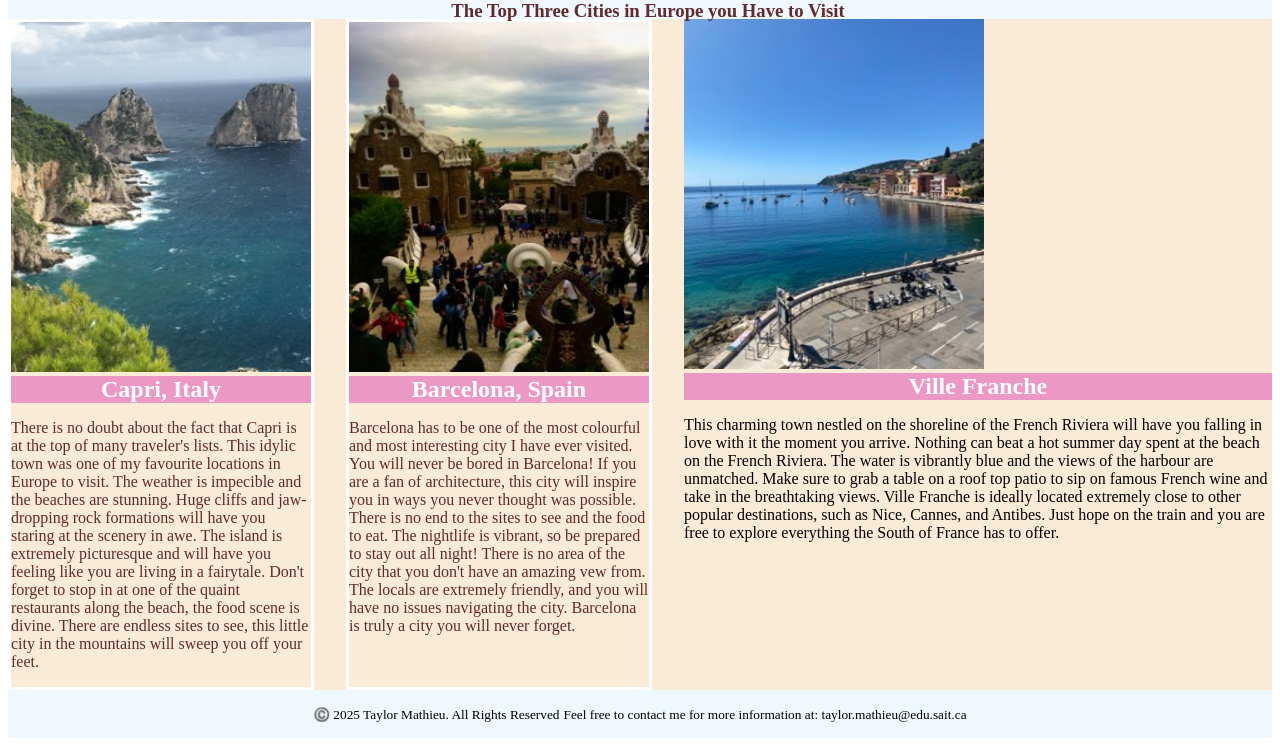
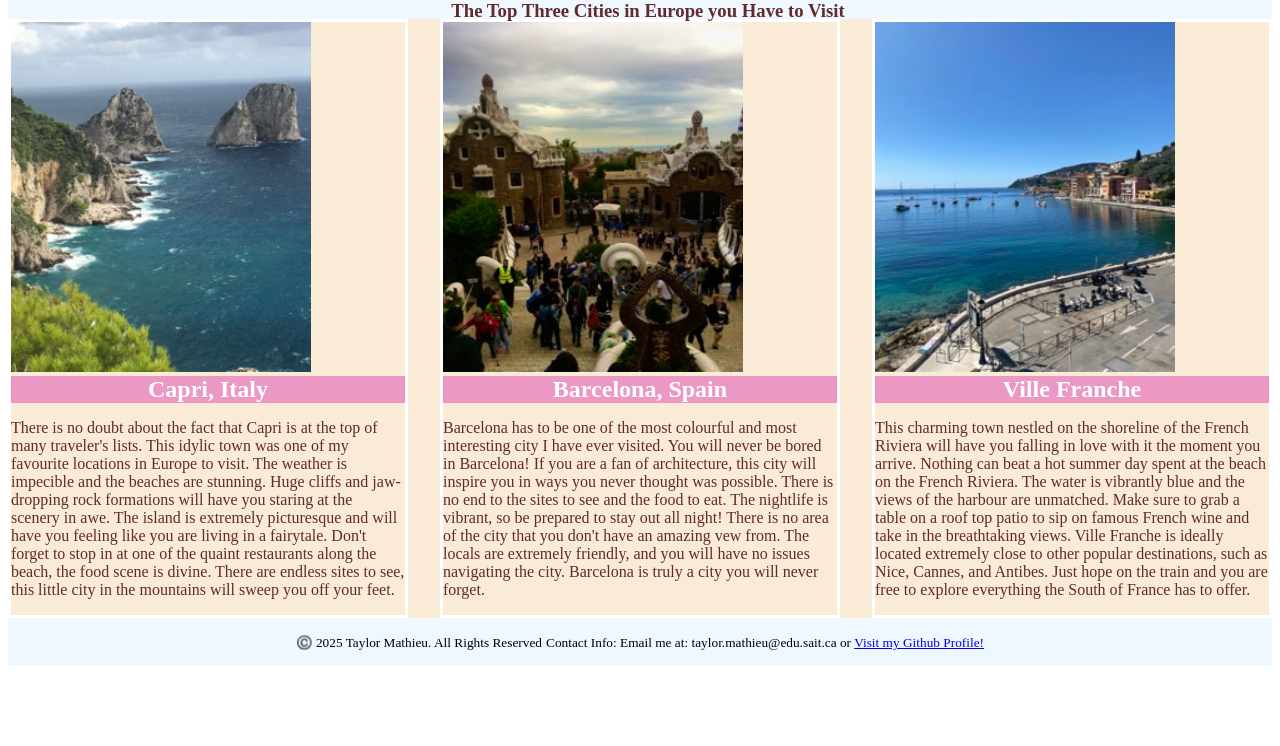
Before and after one commit to taylormathieu/Travelogue-Assignment, a plain HTML site: page index.html in a window 1280 px wide. Shown: the part 69-815 px from the top of the page. Drawn offline with Linux system fonts and the light colour scheme.

Commit message:
updating styles.css
updating the css adding more details to make sure the elements stay in place

```diff
--- a/index.html
+++ b/index.html
@@ -24,7 +24,7 @@
         <p>Barcelona has to be one of the most colourful and most interesting city I have ever visited. You will never be bored in Barcelona! If you are a fan of architecture, this city will inspire you in ways you never thought was possible. There is no end to the sites to see and the food to eat. The nightlife is vibrant, so be prepared to stay out all night! There is no area of the city that you don't have an amazing vew from. The locals are extremely friendly, and you will have no issues navigating the city. Barcelona is truly a city you will never forget. </p>
     </section>
 
-    <section id="Ville Franche">
+    <section id="France">
         <img src="IMG_3709 Small.jpeg" alt="Riviera Coastline">
         <h2>Ville Franche</h2>
         <p>This charming town nestled on the shoreline of the French Riviera will have you falling in love with it the moment you arrive. Nothing can beat a hot summer day spent at the beach on the French Riviera. The water is vibrantly blue and the views of the harbour are unmatched. Make sure to grab a table on a roof top patio to sip on famous French wine and take in the breathtaking views. Ville Franche is ideally located extremely close to other popular destinations, such as Nice, Cannes, and Antibes. Just hope on the train and you are free to explore everything the South of France has to offer.</p>
@@ -33,7 +33,7 @@
 
 <footer>
     <small>©️ 2025 Taylor Mathieu. All Rights Reserved</small>
-    <small>Feel free to contact me for more information at: taylor.mathieu@edu.sait.ca</small>
+    <small>Contact Info: Email me at: taylor.mathieu@edu.sait.ca or <a href="https://github.com/taylormathieu">Visit my Github Profile!</a> </small>
 </footer>
 </body>
 </html>
--- a/styles.css
+++ b/styles.css
@@ -19,7 +19,7 @@ h1{
 }
 
 .subheading{
-    position:fixed;
+    position:absolute;
     display:block;
     font-family:Arima Madurai;
     color:rgb(98, 42, 42);
@@ -38,7 +38,6 @@ main{
 img{
     width:300px;
     height:350px;
-
 }
 
 section h2{
```
